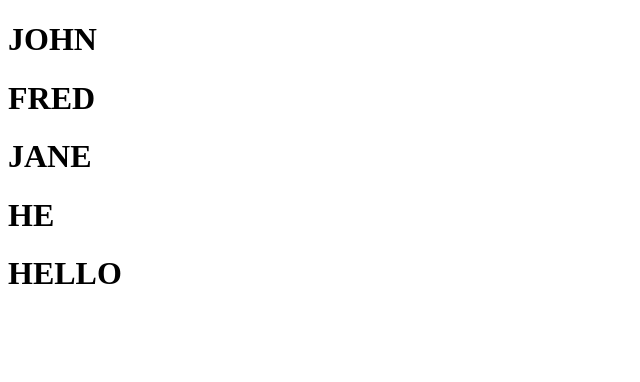
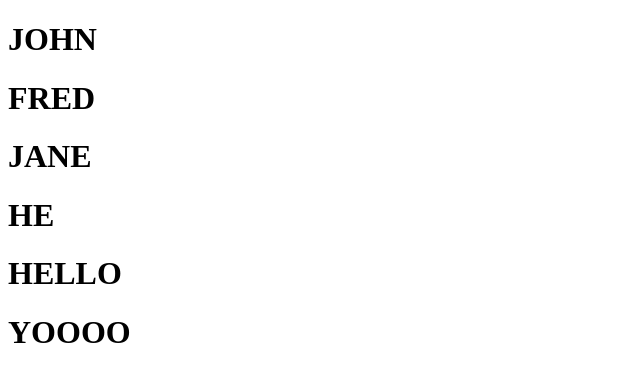
Before and after one commit to Supanat6609650665/gittest, a plain HTML site: page home/index.html in a window 1280 px wide. Shown: the whole page, without its empty margins (0-640 px from the left). Drawn offline with Linux system fonts and the light colour scheme.

Commit message:
add YOOOO

```diff
--- a/home/index.html
+++ b/home/index.html
@@ -11,5 +11,6 @@
     <h1>JANE</h1>
     <h1>HE</h1>
     <h1>HELLO</h1>
+    <h1>YOOOO</h1>
 </body>
 </html>
```
